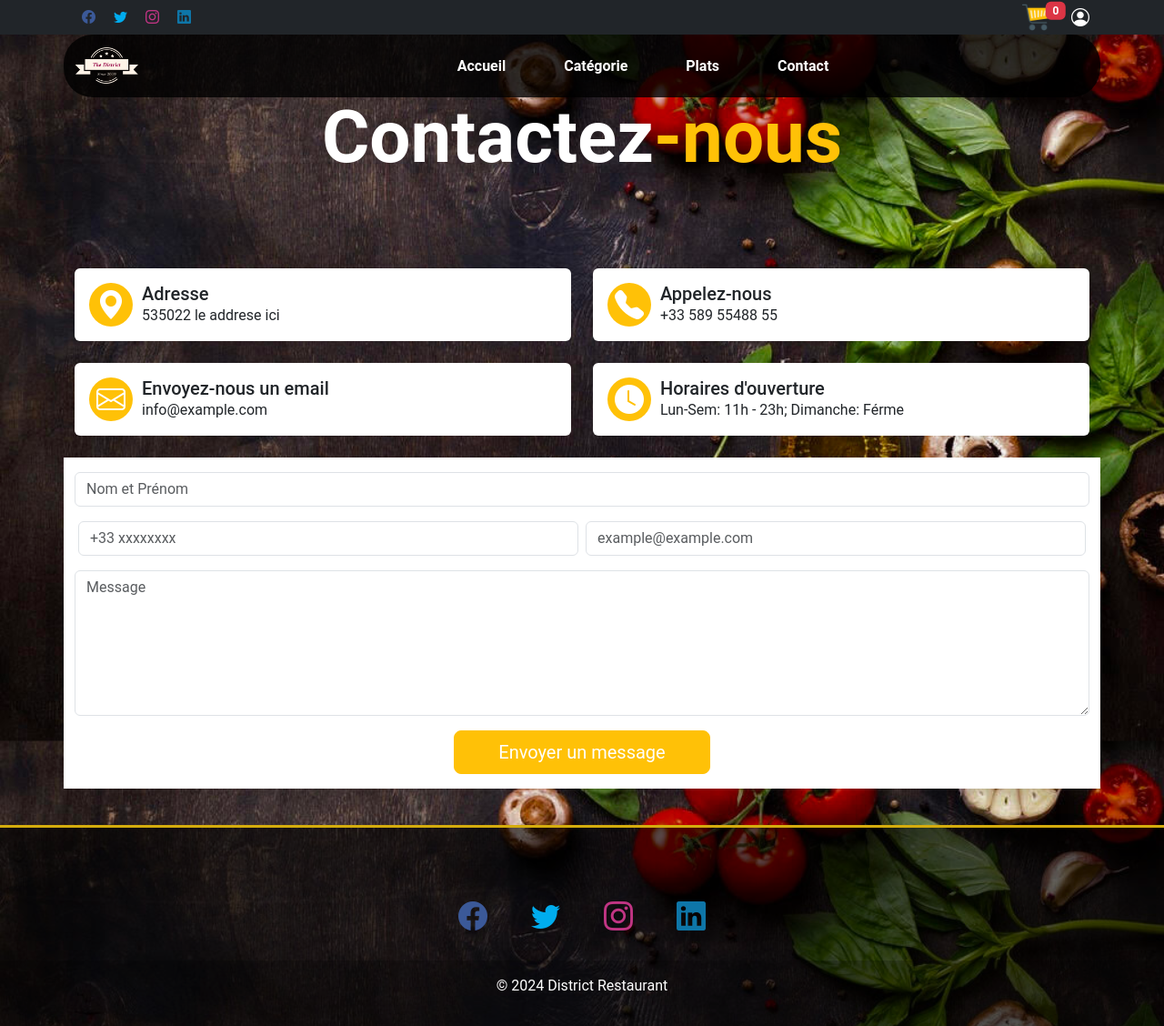
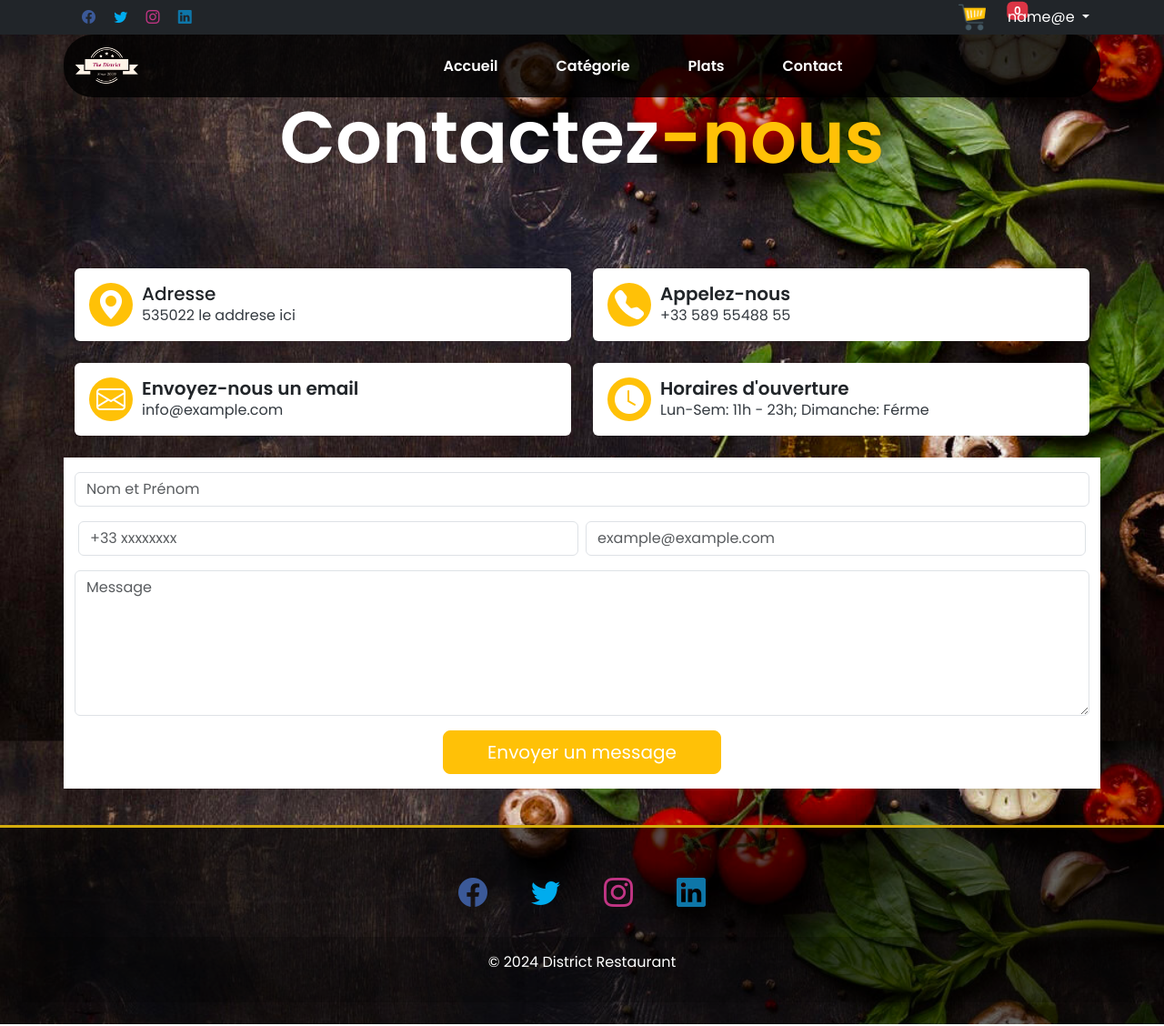
Before and after one commit to NasiraNaiby/the-district-project, a PHP site: page /contact.php in a window 1280 px wide. Shown: the whole page at 91% size. Run offline with PHP 8.4, Linux system fonts and the light colour scheme; the visitor is signed in with stand-in values (Sample User, id 1); some libraries are stand-ins or nearby versions; some web fonts are replaced.

Commit message:
user session correction through all pages

```diff
--- a/php/footer.php
+++ b/footer.php
@@ -1,4 +1,5 @@
-<footer class="footer text-white text-center text-lg-start" >
+
+<footer class="footer text-white text-center text-lg-start p-4 mt-auto" >
               <div class="container p-4">
                 <div class="row justify-content-center">
                   <div class="col-12 d-flex justify-content-center">
@@ -21,10 +22,13 @@
                 <p class="text-center text-white">© 2024 District Restaurant</p>
               </div>
             </footer>
+            </div>
+            <script>
+            </script>
         <script src="https://cdn.jsdelivr.net/npm/bootstrap@5.3.3/dist/js/bootstrap.bundle.min.js" integrity="sha384-YvpcrYf0tY3lHB60NNkmXc5s9fDVZLESaAA55NDzOxhy9GkcIdslK1eN7N6jIeHz" crossorigin="anonymous"></script>
         <script src="https://code.jquery.com/jquery-3.6.0.min.js"></script>
         <script src="https://cdnjs.cloudflare.com/ajax/libs/OwlCarousel2/2.3.4/owl.carousel.min.js"></script>
-        <script src="../JS/javascript.js"></script>
-<!-- /home/nasira/Documents/the-district-project/JS/javascript.js -->
+        <script defer src="/JS/script.js"></script>
+        <script defer src="/JS/javascript.js"></script>
 </body>
 </html>
--- /dev/null
+++ b/header.php
@@ -0,0 +1,102 @@
+<?php
+if (session_status() == PHP_SESSION_NONE) {
+    session_start();
+}
+$user_name = isset($_SESSION['email']) ? $_SESSION['email'] : null;
+$display_name = $user_name ? substr($user_name, 0, 6) : '';
+$my_title = $display_name ?: 'Default Title'; // Fallback title if user_name is not set
+?>
+<!DOCTYPE html>
+<html lang="en">
+<head>
+    <title><?php echo $my_title; ?></title>
+    <meta charset="utf-8">
+    <meta name="viewport" content="width=device-width, initial-scale=1">
+    <link href="https://cdn.jsdelivr.net/npm/bootstrap@5.3.3/dist/css/bootstrap.min.css" rel="stylesheet">
+    <link rel="stylesheet" href="../CSS/style.css">
+    <script src="https://ajax.googleapis.com/ajax/libs/jquery/3.7.1/jquery.min.js"></script>
+    <script src="https://maxcdn.bootstrapcdn.com/bootstrap/3.4.1/js/bootstrap.min.js"></script>
+    <link rel="stylesheet" href="https://cdn.jsdelivr.net/npm/bootstrap-icons@1.10.3/font/bootstrap-icons.css">
+    <link href="https://cdnjs.cloudflare.com/ajax/libs/font-awesome/6.0.0-beta3/css/all.min.css" rel="stylesheet">
+    <link rel="stylesheet" href="https://cdnjs.cloudflare.com/ajax/libs/OwlCarousel2/2.3.4/assets/owl.carousel.min.css">
+    <link rel="stylesheet" href="https://cdnjs.cloudflare.com/ajax/libs/OwlCarousel2/2.3.4/assets/owl.theme.default.min.css">
+    <link rel="stylesheet" href="../CSS/css.css">
+</head>
+<body class="parallax">
+<div class="sticky-top myheader">
+    <div class="container-fluid headerbar bg-dark p-0 sticky-top">
+        <div class="container d-flex justify-content-between align-items-center py-1">
+            <div>
+                <a href="#" class="mx-2" style="text-decoration: none;">
+                    <i class="bi bi-facebook" style="font-size: 15px; color: #3b5998; padding: 0%;"></i>
+                </a>
+                <a href="#" class="mx-2" style="text-decoration: none;">
+                    <i class="bi bi-twitter" style="font-size: 15px; color: #00acee; padding: 0%;"></i>
+                </a>
+                <a href="#" class="mx-2" style="text-decoration: none;">
+                    <i class="bi bi-instagram" style="font-size: 15px; color: #C13584; padding: 0%;"></i>
+                </a>
+                <a href="#" class="mx-2" style="text-decoration: none;">
+                    <i class="bi bi-linkedin" style="font-size: 15px; color: #0e76a8; padding: 0%;"></i>
+                </a>
+            </div>
+            <div class="position-relative d-flex align-items-center">
+                <a href="#" data-bs-toggle="offcanvas" data-bs-target="#cart">
+                    <img src="../src/carts.png" style="padding: 0%; height: 30px; width: 30px;" alt="cart">
+                </a>
+                <span id="cart-count" class="badge bg-danger position-absolute top-0 start-50 translate-middle me-3 mt-2" style="left: 45% !important;">0</span>
+
+                <?php if ($display_name): ?>
+                    <div class="dropdown ms-4">
+                        <a href="#" class="dropdown-toggle" role="button" id="userDropdown" data-bs-toggle="dropdown" aria-expanded="false" style="color: #ffffff;">
+                            <?php echo htmlspecialchars($display_name); ?>
+                        </a>
+                        <ul class="dropdown-menu dropdown-menu-end" aria-labelledby="userDropdown">
+                            <li class="d-flex justify-content-center py-2">
+                                <img src="../src/userimage/district.png" alt="User Image" class="img-thumbnail rounded-circle" style="width: 50px; height: 50px;">
+                            </li>
+                            <li><a class="dropdown-item text-center"><?php echo htmlspecialchars($display_name); ?></a></li>
+                            <li><a  href="../clients/clients.php"    class="dropdown-item text-center">Profile</a></li>
+                            <li><hr class="dropdown-divider"></li>
+                            <li><a class="dropdown-item" href="logout.php">Logout</a></li>
+                        </ul>
+                    </div>
+                <?php else: ?>
+                    <a href="/clients/index.php" class="ms-4" style="text-decoration: none;">
+                        <i class="bi bi-person-circle" style="font-size: 20px; color: #ffffff;"></i>
+                    </a>
+                <?php endif; ?>
+            </div>
+        </div>
+    </div>
+
+    <!-- Navbar starts -->
+    <nav class="container navbar navbar-expand-lg navbar-light rounded-5 sticky-top" id="CustomNavbar">
+        <div class="container-fluid">
+            <a class="navbar-brand" href="#">
+                <img src="../src/logo_transparent.png" id="logo" alt="image1" style="width: 70px;">
+            </a>
+            <button class="navbar-toggler" type="button" data-bs-toggle="collapse" data-bs-target="#navbarNav" aria-controls="navbarNav" aria-expanded="false" aria-label="Toggle navigation">
+                <span class="navbar-toggler-icon"></span>
+            </button>
+            <div class="collapse navbar-collapse" id="navbarNav">
+                <ul class="navbar-nav mx-auto">
+                    <li class="nav-item ms-5">
+                        <a class="nav-link" href="../accueil.php" style="color: white;">Accueil</a>
+                    </li>
+                    <li class="nav-item ms-5">
+                        <a class="nav-link" href="../php/catégorie.php" style="color: white;">Catégorie</a>
+                    </li>
+                    <li class="nav-item ms-5">
+                        <a class="nav-link" href="../php/plats.php" style="color: white;">Plats</a>
+                    </li>
+                    <li class="nav-item ms-5">
+                        <a class="nav-link" href="../php/contact.php" style="color: white;">Contact</a>
+                    </li>
+                </ul>
+            </div>
+        </div>
+    </nav>
+</div>
+</body>
+</html>
--- a/php/contact.php
+++ b/php/contact.php
@@ -1,6 +1,16 @@
 <?php
+session_start();
+include '../admin/connection.php';
+
+// Check if session is set for the client
+if (isset($_SESSION['client'])) {
+    $client_email = $_SESSION['email'];
+} else {
+    $client_email = "guest";
+}
+include '../header.php';
 $my_title = "Contact";
-include 'header.php'?>
+?>
 
       <!-- navbar starts -->
 
@@ -74,5 +84,5 @@
 </div>
 </div>
 </div>
-          <!-- footer start -->
-        <?php include 'footer.php'?>
+<!-- footer start -->
+<?php include '../footer.php'?>
--- a/php/header.php
+++ /dev/null
@@ -1,76 +0,0 @@
-<!DOCTYPE html>
-<html lang="en" >
-    <head>
-      <title><?php echo $my_title; ?></title>
-      <meta charset="utf-8">
-        <meta name="viewport" content="width=device-width, initial-scale=1">
-        <link href="https://cdn.jsdelivr.net/npm/bootstrap@5.3.3/dist/css/bootstrap.min.css" rel="stylesheet" >
-        <link rel="stylesheet" href="../CSS/style.css">
-
-<!--  /home/nasira/Documents/the-district-project/CSS/style.css  -->
-        <script src="https://ajax.googleapis.com/ajax/libs/jquery/3.7.1/jquery.min.js"></script>
-        <script src="https://maxcdn.bootstrapcdn.com/bootstrap/3.4.1/js/bootstrap.min.js"></script>
-        <link rel="stylesheet" href="https://cdn.jsdelivr.net/npm/bootstrap-icons@1.10.3/font/bootstrap-icons.css">
-        <link rel="stylesheet" href="https://cdnjs.cloudflare.com/ajax/libs/font-awePrix/6.0.0-beta3/css/all.min.css" >
-        <script src="https://kit.fontawePrix.com/a076d05399.js" crossorigin="anonymous"></script>
-        <link rel="stylesheet" href="https://cdnjs.cloudflare.com/ajax/libs/OwlCarousel2/2.3.4/assets/owl.carousel.min.css">
-        <link rel="stylesheet" href="https://cdnjs.cloudflare.com/ajax/libs/OwlCarousel2/2.3.4/assets/owl.theme.default.min.css">
-      </head>
-<body class="parallax">
-<div class="sticky-top myheader">
-<div class="container-fluid headerbar bg-dark p-0 sticky-top">
-  <div class="container d-flex justify-content-between align-items-center py-1">
-    <div>
-      <a href="#" class="mx-2" style="text-decoration: none;">
-        <i class="bi bi-facebook" style="font-size: 15px; color: #3b5998; padding: 0%;"></i>
-      </a>
-      <a href="#" class="mx-2" style="text-decoration: none;">
-        <i class="bi bi-twitter" style="font-size: 15px; color: #00acee; padding: 0%;"></i>
-      </a>
-      <a href="#" class="mx-2" style="text-decoration: none;">
-        <i class="bi bi-instagram" style="font-size: 15px; color: #C13584; padding: 0%;"></i>
-      </a>
-      <a href="#" class="mx-2" style="text-decoration: none;">
-        <i class="bi bi-linkedin" style="font-size: 15px; color: #0e76a8; padding: 0%;"></i>
-      </a>
-    </div>
-    <div class="position-relative d-flex align-items-center">
-      <a href="#" data-bs-toggle="offcanvas" data-bs-target="#demo"><img src="../src/carts.png" style="padding: 0%; height: 30px; width: 30px;" alt="cart"></a>
-      <span id="cart-count" class="badge bg-danger position-absolute top-0 start-50 translate-middle me-3 mt-2" style="left: 50% !important;">0</span>
-
-      <!-- Sign-in icon -->
-      <a href="../clients/index.php" class="ms-4" style="text-decoration: none;">
-        <i class="bi bi-person-circle" style=" font-size: 20px;color: #ffffff;"></i>
-      </a>
-    </div>
-  </div>
-</div>
-
-<!-- navbar starts -->
-<nav class="container navbar navbar-expand-lg navbar-light rounded-5 sticky-top" id="CustomNavbar">
-  <div class="container-fluid">
-    <a class="navbar-brand" href="#">
-      <img src="../src/logo_transparent.png" id="logo" alt="image1" style="width: 70px;">
-    </a>
-    <button class="navbar-toggler" type="button" data-bs-toggle="collapse" data-bs-target="#navbarNav" aria-controls="navbarNav" aria-expanded="false" aria-label="Toggle navigation">
-      <span class="navbar-toggler-icon"></span>
-    </button>
-    <div class="collapse navbar-collapse" id="navbarNav">
-    <ul class="navbar-nav mx-auto">
-      <li class="nav-item ms-5">
-      <a class="nav-link" href="../accueil.php" style="color: white;">Accueil</a>
-      </li>
-      <li class="nav-item ms-5">
-      <a class="nav-link" href="../php/catégorie.php" style="color: white;">Catégorie</a>
-      </li>
-      <li class="nav-item ms-5">
-      <a class="nav-link" href="../php/plats.php" style="color: white;">Plats</a>
-      </li>
-      <li class="nav-item ms-5">
-      <a class="nav-link" href="../php/contact.php" style="color: white;">Contact</a>
-      </li>
-  </ul>
-    </div>
-  </div>
-</nav>
-</div>
```
Also changed, not shown: accueil.php (+14 -3 lines), php/catégorie.php (+13 -2 lines), php/feedbacks.php (+13 -1 lines), php/foodlist.php (+15 -2 lines), php/plats.php (+12 -5 lines).
